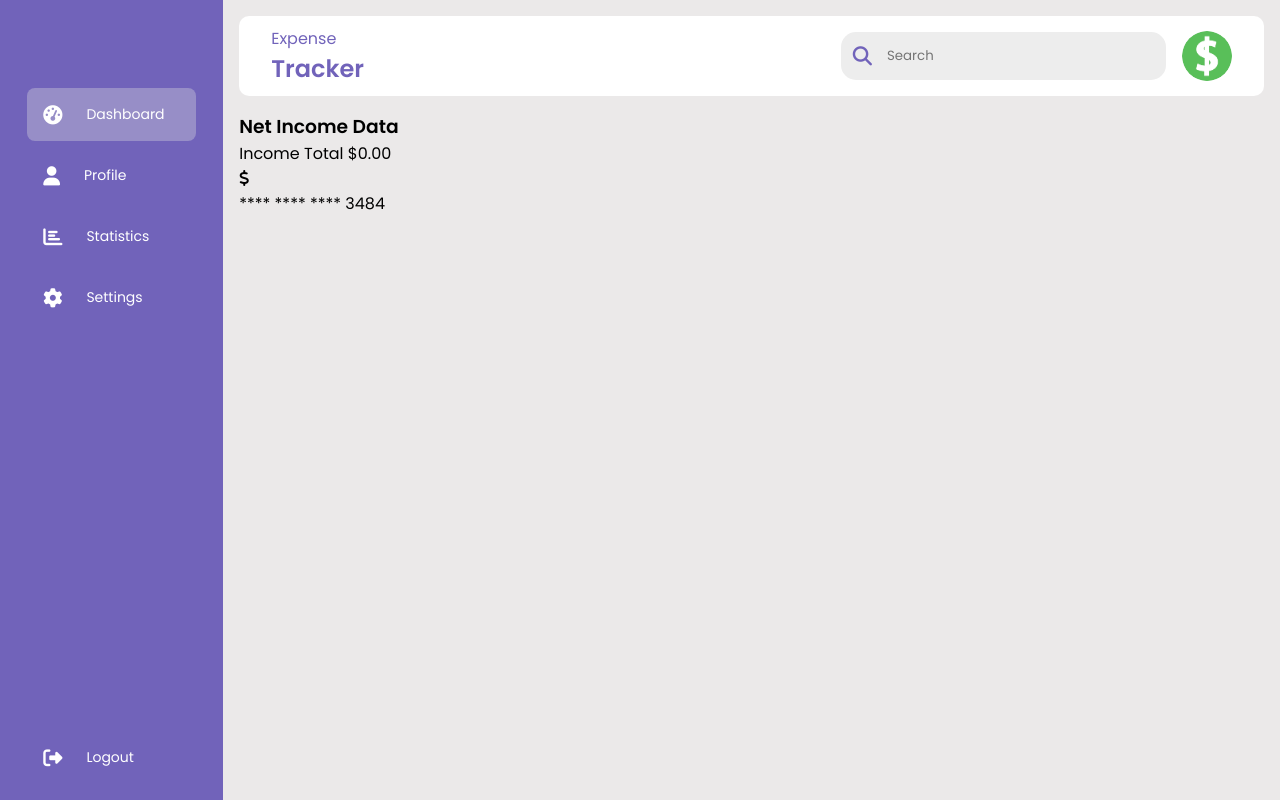
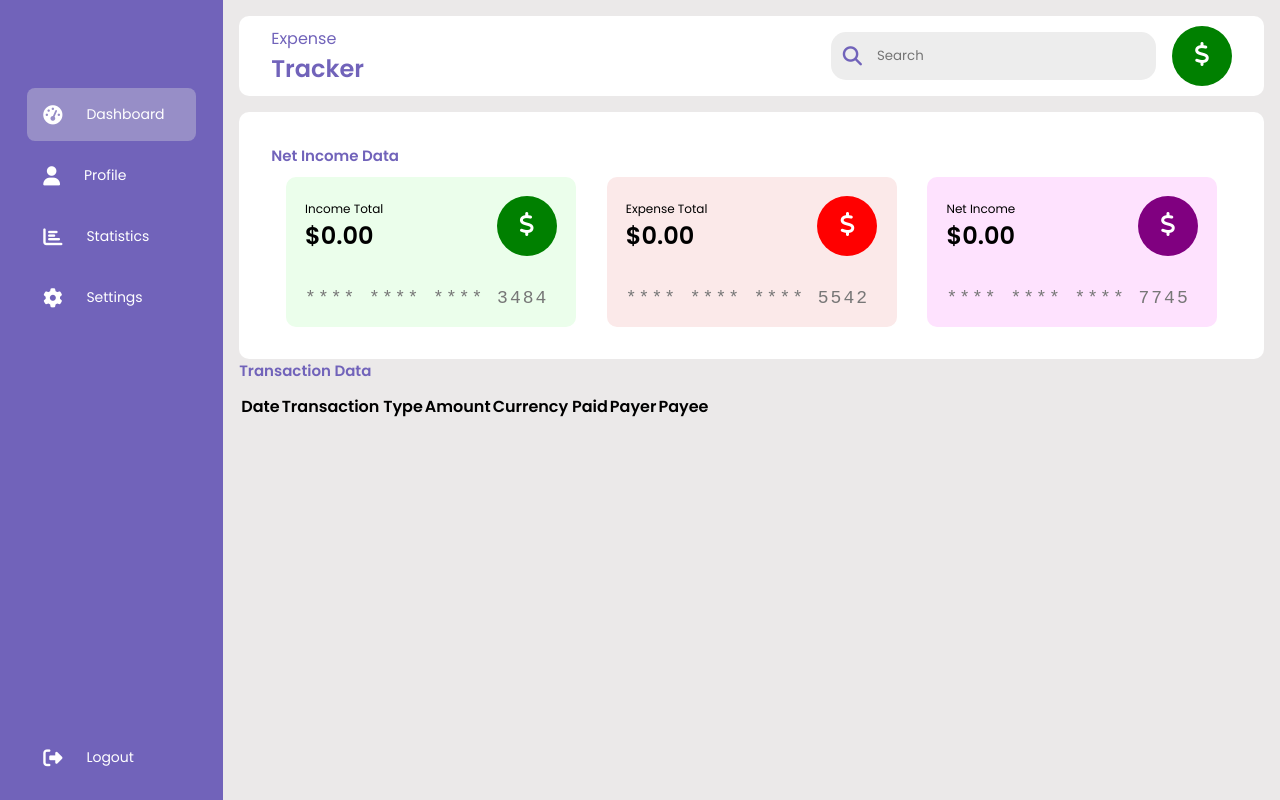
Before and after one commit to Mohammadberro/Expense-Tracker, a plain HTML site: page index.html in a window 1280 px wide. Drawn offline with Linux system fonts and the light colour scheme.

Commit message:
Layout cards

```diff
--- a/index.html
+++ b/index.html
@@ -55,19 +55,19 @@
             <i class="fa-solid fa-search"></i>
             <input type="text" placeholder="Search"/>
             </div>
-            <img src="assets/dollar.jpg" alt="" />
+            <i class="fas fa-dollar-sign icon"></i>
             </div>
         </div>
         <div class="card-container">
             <h3 class="main-title">Net Income Data</h3>
             <div class="card-wrapper">
-                <div class="payment-card">
+                <div class="income-card light-green">
                     <div class="card-header">
                         <div class="amount">
                             <span class="title">
                                 Income Total
                             </span>
-                            <span class="amount-value">
+                            <span class="amount-value" id="total-income">
                                 $0.00
                             </span>
                         </div>
@@ -77,6 +77,59 @@
                         **** **** **** 3484
                     </span>
                 </div>
+
+                <div class="income-card light-red">
+                    <div class="card-header">
+                        <div class="amount">
+                            <span class="title">
+                                Expense Total
+                            </span>
+                            <span class="amount-value" id="total-expenses">
+                                $0.00
+                            </span>
+                        </div>
+                        <i class="fas fa-dollar-sign icon dark-red"></i>
+                    </div>
+                    <span class="card-detail">
+                        **** **** **** 5542
+                    </span>
+                </div>
+
+                <div class="income-card light-purple">
+                    <div class="card-header">
+                        <div class="amount">
+                            <span class="title">
+                                Net Income
+                            </span>
+                            <span class="amount-value" id="total">
+                                $0.00
+                            </span>
+                        </div>
+                        <i class="fas fa-dollar-sign icon dark-purple"></i>
+                    </div>
+                    <span class="card-detail">
+                        **** **** **** 7745
+                            </span>
+                        </div>
+                    </div>
+                </div>
+                <div class="tabular-wrapper">
+                    <h3 class="main-title">
+                        Transaction Data
+                    </h3>
+            <div class="table-container">
+                <table>
+                    <thead>
+                        <tr>
+                            <th>Date</th>
+                            <th>Transaction Type</th>
+                            <th>Amount</th>
+                            <th>Currency Paid</th>
+                            <th>Payer</th>
+                            <th>Payee</th>
+                        </tr>
+                    </thead>
+                </table>
             </div>
         </div>
     </div>
--- a/styles/style.css
+++ b/styles/style.css
@@ -142,3 +142,104 @@ body{
 .search-box i:hover{
     transform: scale(1.2);
 }
+
+.card-container{
+    background: #fff;
+    padding: 2rem;
+    border-radius: 10px;
+}
+
+.card-wrapper{
+    display: flex;
+    flex-wrap: wrap;
+    justify-content: space-evenly;
+    gap: 1rem;
+}
+
+.main-title{
+    color: rgba(113, 99, 186, 255);
+    padding-bottom: 10px;
+    font-size: 15px;
+}
+
+.income-card{
+    background: rgb(229, 223, 223);
+    border-radius: 10px;
+    padding: 1.2rem;
+    width: 290px;
+    height: 150px;
+    display: flex;
+    flex-direction: column;
+    justify-content: space-between;
+    transition: all ease-in-out;
+    transition-duration: 0.5s;
+}
+
+.income-card:hover{
+    transform: translateY(-5px);
+}
+
+.card-header{
+    display: flex;
+    justify-content: space-between;
+    align-items: center;
+    margin-bottom: 20px;
+}
+
+.amount{
+    display: flex;
+    flex-direction: column;
+}
+
+.title{
+    font-size: 12px;
+    font-weight: 200;
+}
+
+.amount-value{
+    font-size: 24px;
+
+    font-weight: 600;
+}
+
+.icon{
+    color: #fff;
+    padding: 1rem;
+    height:60px;
+    width: 60px;
+    text-align: center;
+    border-radius: 50%;
+    font-size: 1.5rem;
+    background: rgb(0,128,0);
+}
+
+.card-detail{
+    font-size: 18px;
+    color: #777777;
+    letter-spacing: 2px;
+    font-family: 'Courier New', Courier, monospace;
+}
+
+.light-red{
+    background: rgb(251, 233, 233);
+}
+
+.dark-red{
+    background-color: red;
+}
+
+.light-green{
+    background: rgb(235, 254, 235);
+}
+
+.dark-green{
+    background: rgb(0,128,0);
+}
+
+.light-purple{
+    background: rgb(254, 226, 254);
+}
+
+.dark-purple{
+    background: purple;
+}
```
